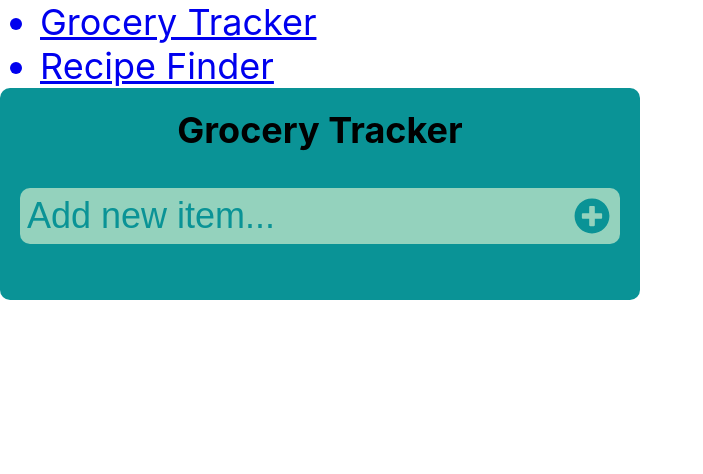
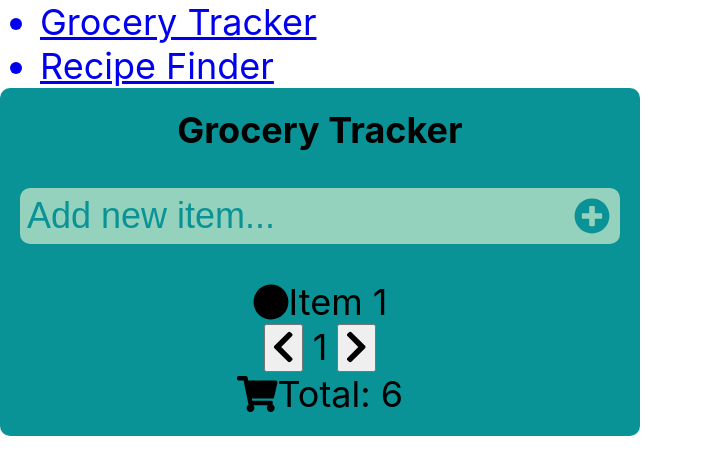
Before and after one commit to ashcoder98/GroceryApp, a React (Create React App) app: page /grocery in a window 1280 px wide. Shown: the top 474 px of the page, without its empty margins (0-703 px from the left). Built offline with nearby package versions, Linux system fonts and the light colour scheme.

Commit message:
adds more elements to the jsx

```diff
--- a/src/pages/Grocery.js
+++ b/src/pages/Grocery.js
@@ -1,6 +1,6 @@
 import '../App.css';
 import { FontAwesomeIcon } from '@fortawesome/react-fontawesome'
-import { faPlusCircle } from '@fortawesome/free-solid-svg-icons'
+import { faPlusCircle, faChevronRight, faChevronLeft, faCircle, faCheckCircle, faShoppingCart } from '@fortawesome/free-solid-svg-icons'
 function Grocery() {
   return (
     <div className="Grocery">
@@ -10,6 +10,39 @@ function Grocery() {
         <input className='add-item-input' placeholder='Add new item...' />
       <FontAwesomeIcon icon={faPlusCircle} ></FontAwesomeIcon>
         </div>
+        <div className='item-list'>
+					<div className='item-container'>
+						<div className='item-name'>
+							{false ? (
+								<>
+									<FontAwesomeIcon icon={faCheckCircle} />
+									<span className='completed'>Item 1</span>
+								</>
+							) : (
+								<>
+									<FontAwesomeIcon icon={faCircle} />
+									<span>Item 1</span>
+								</>
+							)}
+						</div>
+						<div className='quantity'>
+							<button>
+								<FontAwesomeIcon icon={faChevronLeft} />
+							</button>
+							<span> 1 </span>
+							<button>
+								<FontAwesomeIcon icon={faChevronRight} />
+							</button>
+						</div>
+					</div>
+				</div>
+				<div className='total'>
+        <FontAwesomeIcon icon={faShoppingCart}></FontAwesomeIcon>
+          Total: 6
+        </div>
+
+
+
       </div>
     </div>
   );
```
